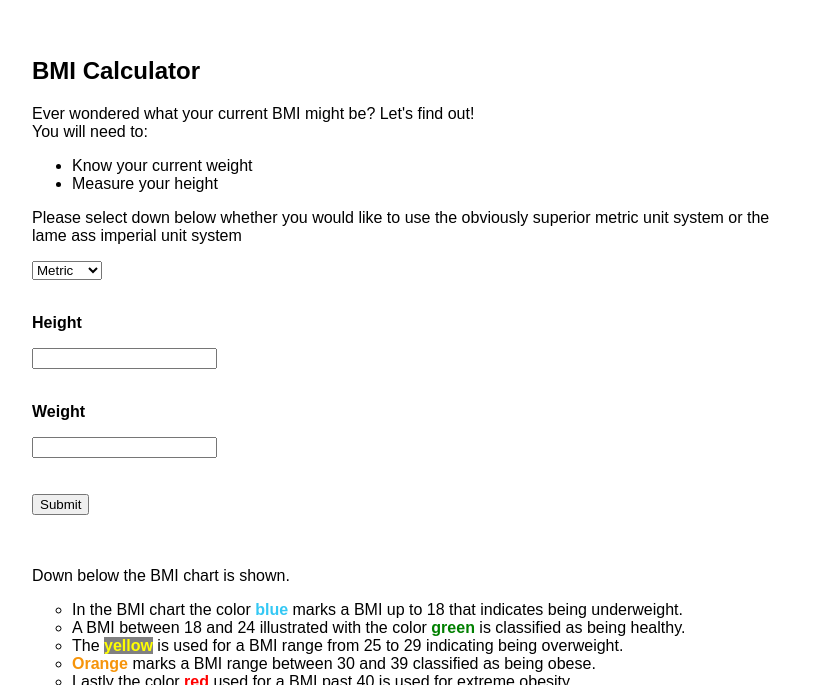
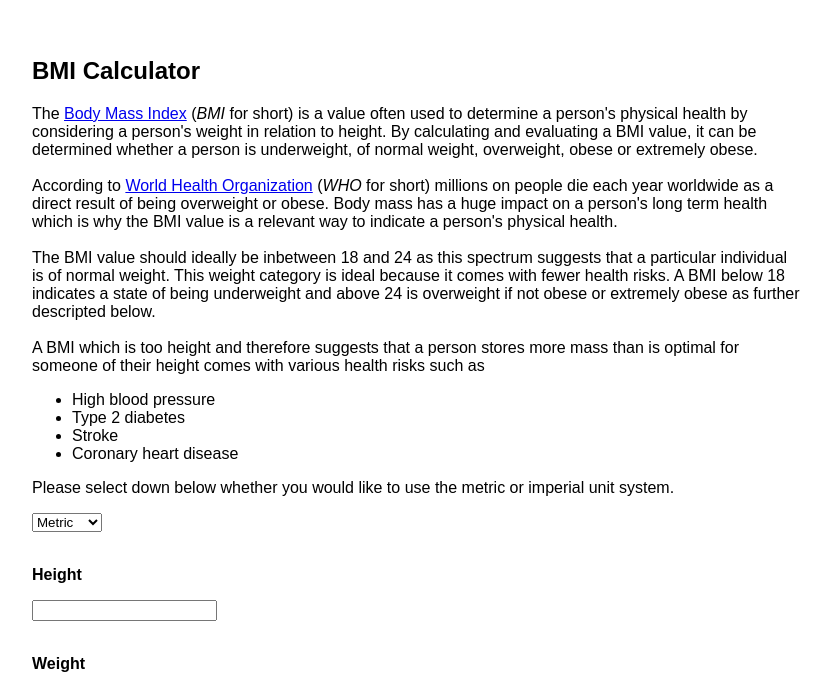
Before and after one commit to MariaTheCoder/BMI-Calculator, a plain HTML site: page BMI.html in a window 1280 px wide. Shown: the top 685 px of the page, without its empty margins (224-1055 px from the left). Drawn offline with Linux system fonts and the light colour scheme.

Commit message:
edit informative text in html

```diff
--- a/BMI.html
+++ b/BMI.html
@@ -5,33 +5,67 @@
     <meta name="viewport" content="width=device-width, initial-scale=1.0" />
     <title>BMI Calculator</title>
     <script defer src="BMI.js"></script>
-    <link rel="stylesheet" href="style.css">
+    <link rel="stylesheet" href="style.css" />
   </head>
   <body>
     <h2>BMI Calculator</h2>
     <p>
-      Ever wondered what your current BMI might be? Let's find out!<br />
-      You will need to:
+      The
+      <a href="https://en.wikipedia.org/wiki/Body_mass_index" target="blank"
+        >Body Mass Index</a
+      >
+      (<span style="font-style: italic">BMI</span> for short) is a value often
+      used to determine a person's physical health by considering a person's
+      weight in relation to height. By calculating and evaluating a BMI value,
+      it can be determined whether a person is underweight, of normal weight,
+      overweight, obese or extremely obese.
+      <br />
+      <br />
+      According to
+      <a
+        href="https://www.who.int/gho/ncd/risk_factors/bmi_text/en/"
+        target="_blank"
+        >World Health Organization</a
+      >
+      (<span style="font-style: italic">WHO</span>
+      for short) millions on people die each year worldwide as a direct result
+      of being overweight or obese. Body mass has a huge impact on a person's
+      long term health which is why the BMI value is a relevant way to indicate
+      a person's physical health.
+      <br />
+      <br />
+      The BMI value should ideally be inbetween 18 and 24 as this spectrum
+      suggests that a particular individual is of normal weight. This weight
+      category is ideal because it comes with fewer health risks. A BMI below 18
+      indicates a state of being underweight and above 24 is overweight if not
+      obese or extremely obese as further descripted below.
+      <br />
+      <br />
+      A BMI which is too height and therefore suggests that a person stores more
+      mass than is optimal for someone of their height comes with various health
+      risks such as
     </p>
     <ul>
-      <li>Know your current weight</li>
-      <li>Measure your height</li>
+      <li>High blood pressure</li>
+      <li>Type 2 diabetes</li>
+      <li>Stroke</li>
+      <li>Coronary heart disease</li>
     </ul>
     <p>
-      Please select down below whether you would like to use the obviously
-      superior metric unit system or the lame ass imperial unit system
+      Please select down below whether you would like to use the metric or imperial unit system.
     </p>
     <select name="unit_system" id="unit_system">
       <option value="metric">Metric</option>
       <option value="imperial">Imperial</option></select
     ><br /><br />
     <p id="height_tag">Height</p>
-    <input id="height" type="number"/>
+    <input id="height" type="number" />
     <p id="selected_height_unit"></p>
-    <br>
-    <br>
+    <br />
+    <br />
     <p id="weight_tag">Weight</p>
-    <input id="weight" type="number" /><p id="selected_weight_unit"></p>
+    <input id="weight" type="number" />
+    <p id="selected_weight_unit"></p>
     <br />
     <br />
     <br />
@@ -68,7 +102,8 @@
         past 40 is used for extreme obesity.
       </li>
     </ul>
-    <img id="img"
+    <img
+      id="img"
       src="https://i.insider.com/57d291cadd0895c6308b46b0?width=800&format=jpeg&auto=webp"
       alt="BMI chart"
     />
```
